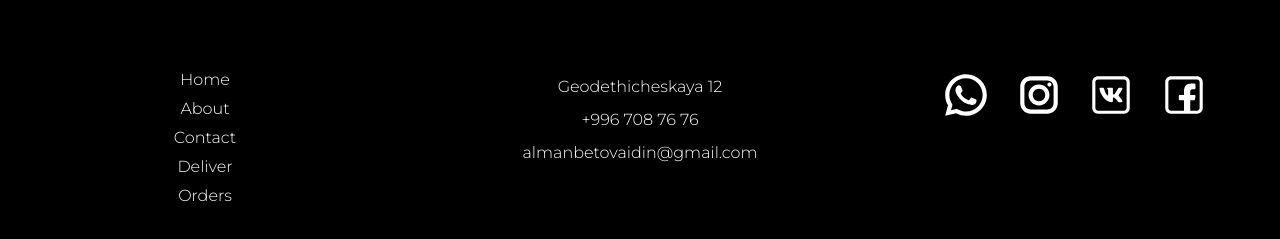
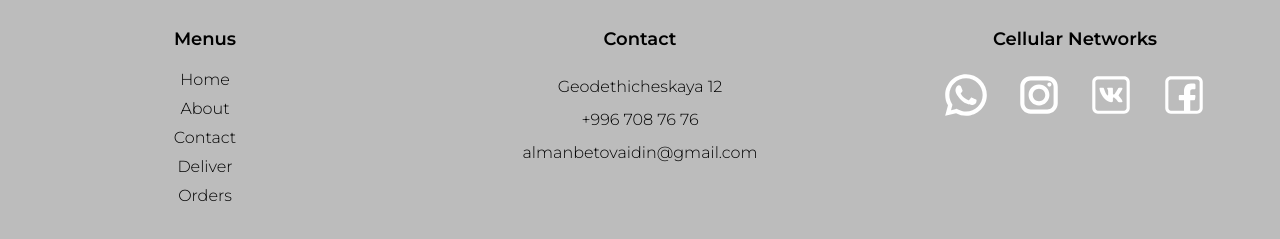
Before and after one commit to aidinalmanbetov/diplomka, a React (Create React App) app: page /products/1 in a window 1280 px wide. Shown: the part 1012-1251 px from the top of the page. Built offline with nearby package versions, Linux system fonts and the light colour scheme; no server answers; the database is empty; a web font is replaced by a local one.

Commit message:
changing the appearance of the footer component

```diff
--- a/src/components/Footer/Footer.css
+++ b/src/components/Footer/Footer.css
@@ -19,7 +19,7 @@
 
 .footer-column a {
   text-decoration: none;
-  color: #ffffff;
+  color: black;
 }
 
 .footer-heading {
--- a/src/components/Layout/Layout.css
+++ b/src/components/Layout/Layout.css
@@ -49,7 +49,7 @@
 
 .Layout footer {
   grid-area: footer;
-  background-color: rgb(0, 0, 0);
+  background-color: #bcbcbc;
   margin-top: 30px;
   padding: 10px 30px;
 }
```
